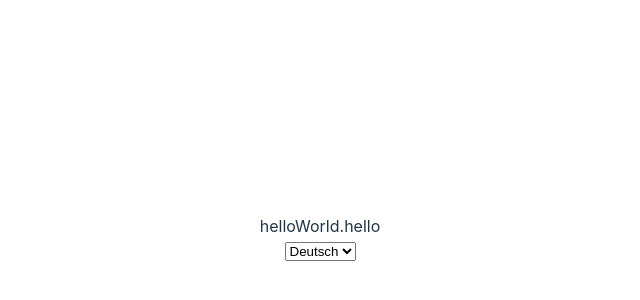
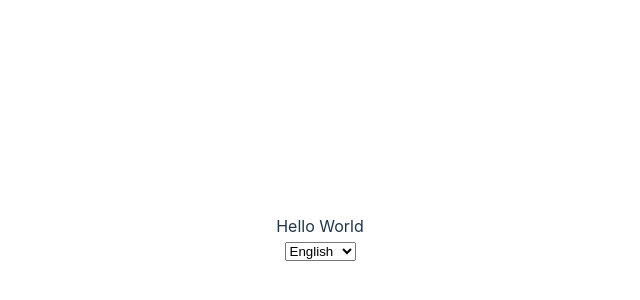
Before and after one commit to Lenni009/Vue-i18n-Test, a Vue app: page / in a window 1280 px wide. Shown: the part 162-462 px from the top of the page, without its empty margins (320-960 px from the left). Built offline with nearby package versions, Linux system fonts and the light colour scheme.

Commit message:
use navigator language property

```diff
--- a/src/App.vue
+++ b/src/App.vue
@@ -6,12 +6,12 @@ const { t, locale } = useI18n();
 
 type Locales = typeof locale.value;
 
-const selectedLocale = ref<Locales>('Deutsch');
+const selectedLocale = ref<Locales>(locale.value);
 
 watch(selectedLocale, (newVal) => {
-	locale.value = newVal
-	localStorage.setItem('lang', newVal);
-	});
+  locale.value = newVal;
+  localStorage.setItem("lang", newVal);
+});
 </script>
 
 <template>
--- a/src/i18n/index.ts
+++ b/src/i18n/index.ts
@@ -3,14 +3,17 @@ import Deutsch from './de';
 import English from './en';
 
 const messages = {
-  Deutsch,
-  English,
+	Deutsch,
+	English,
 };
 
+const preferredLang = navigator.language.replace('de', 'Deutsch').replace('en', 'English');
+export const localStorageLang = localStorage.getItem('lang') ?? Object.keys(messages).includes(preferredLang) ? preferredLang : 'English';
+
 const i18n = createI18n({
-  locale: localStorage.getItem('lang') ?? 'en',
-  legacy: false,
-  messages,
+	locale: localStorageLang,
+	legacy: false,
+	messages,
 });
 
 export { i18n, messages };
```
